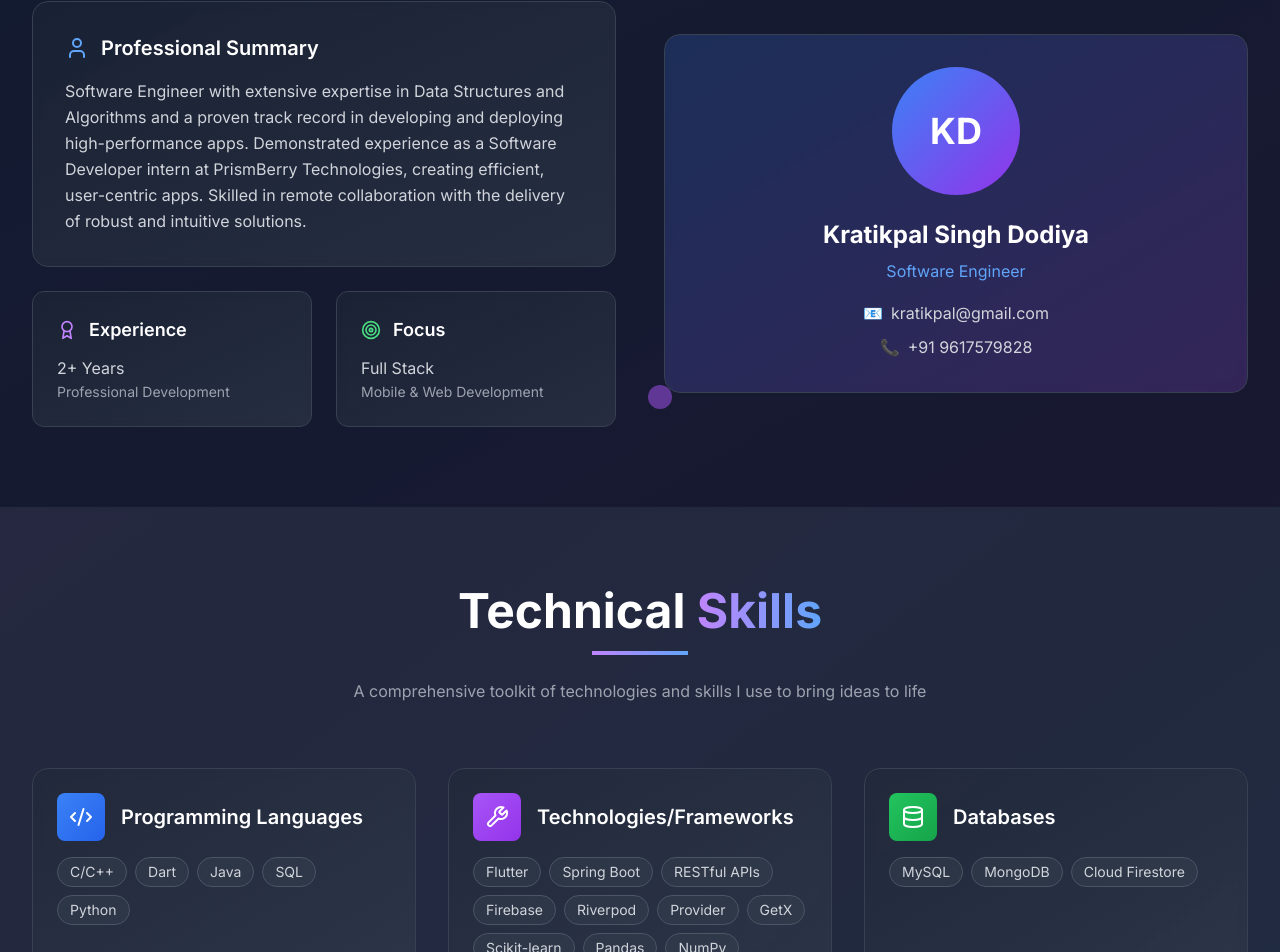
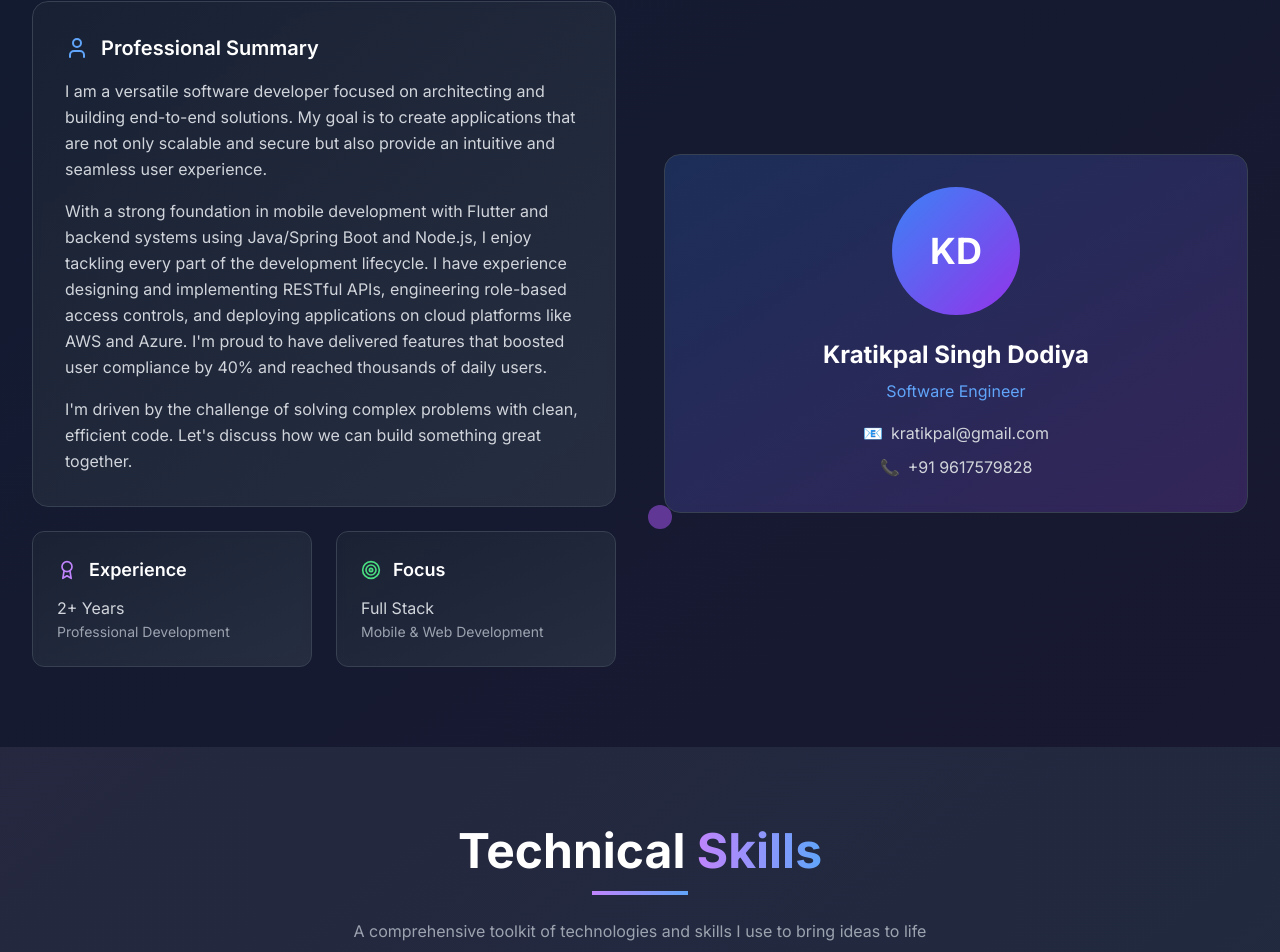
Before and after one commit to kratikpal/kratikpal.github.io, a React (Vite) app: page / in a window 1280 px wide. Shown: the part 1011-1963 px from the top of the page. Built offline with nearby package versions, Linux system fonts and the light colour scheme.

Commit message:
Refactor About and Hero components for improved readability; update resume data structure with short summary and enhanced descriptions

```diff
--- a/src/components/About.tsx
+++ b/src/components/About.tsx
@@ -1,6 +1,6 @@
-import React from 'react';
-import { User, Award, Target } from 'lucide-react';
-import { resumeData } from '../data/resume';
+import React from "react";
+import { User, Award, Target } from "lucide-react";
+import { resumeData } from "../data/resume";
 
 const About = () => {
   return (
@@ -10,7 +10,10 @@ const About = () => {
       <div className="max-w-7xl mx-auto px-4 sm:px-6 lg:px-8 relative z-10">
         <div className="text-center mb-16">
           <h2 className="text-4xl md:text-5xl font-bold text-white mb-4">
-            About <span className="bg-gradient-to-r from-blue-400 to-purple-400 bg-clip-text text-transparent">Me</span>
+            About{" "}
+            <span className="bg-gradient-to-r from-blue-400 to-purple-400 bg-clip-text text-transparent">
+              Me
+            </span>
           </h2>
           <div className="w-24 h-1 bg-gradient-to-r from-blue-400 to-purple-400 mx-auto"></div>
         </div>
@@ -20,21 +23,29 @@ const About = () => {
             <div className="bg-gradient-to-br from-gray-800/50 to-gray-700/50 backdrop-blur-sm p-8 rounded-2xl border border-gray-700 hover:border-blue-500/50 transition-all duration-300">
               <div className="flex items-center mb-4">
                 <User className="text-blue-400 mr-3" size={24} />
-                <h3 className="text-xl font-semibold text-white">Professional Summary</h3>
+                <h3 className="text-xl font-semibold text-white">
+                  Professional Summary
+                </h3>
               </div>
-              <p className="text-gray-300 leading-relaxed">
-                {resumeData.summary}
-              </p>
+              <div className="text-gray-300 leading-relaxed space-y-4">
+                {resumeData.summary.split("\n").map((paragraph, index) => (
+                  <p key={index}>{paragraph}</p>
+                ))}
+              </div>
             </div>
 
             <div className="grid sm:grid-cols-2 gap-6">
               <div className="bg-gradient-to-br from-gray-800/50 to-gray-700/50 backdrop-blur-sm p-6 rounded-xl border border-gray-700 hover:border-purple-500/50 transition-all duration-300 hover:scale-105">
                 <div className="flex items-center mb-3">
                   <Award className="text-purple-400 mr-3" size={20} />
-                  <h4 className="text-lg font-semibold text-white">Experience</h4>
+                  <h4 className="text-lg font-semibold text-white">
+                    Experience
+                  </h4>
                 </div>
                 <p className="text-gray-300">2+ Years</p>
-                <p className="text-sm text-gray-400">Professional Development</p>
+                <p className="text-sm text-gray-400">
+                  Professional Development
+                </p>
               </div>
 
               <div className="bg-gradient-to-br from-gray-800/50 to-gray-700/50 backdrop-blur-sm p-6 rounded-xl border border-gray-700 hover:border-green-500/50 transition-all duration-300 hover:scale-105">
@@ -43,7 +54,9 @@ const About = () => {
                   <h4 className="text-lg font-semibold text-white">Focus</h4>
                 </div>
                 <p className="text-gray-300">Full Stack</p>
-                <p className="text-sm text-gray-400">Mobile & Web Development</p>
+                <p className="text-sm text-gray-400">
+                  Mobile & Web Development
+                </p>
               </div>
             </div>
           </div>
@@ -54,8 +67,12 @@ const About = () => {
                 <div className="w-32 h-32 bg-gradient-to-br from-blue-500 to-purple-600 rounded-full mx-auto mb-6 flex items-center justify-center">
                   <span className="text-4xl font-bold text-white">KD</span>
                 </div>
-                <h3 className="text-2xl font-bold text-white mb-2">{resumeData.personal.name}</h3>
-                <p className="text-blue-400 mb-4">{resumeData.personal.title}</p>
+                <h3 className="text-2xl font-bold text-white mb-2">
+                  {resumeData.personal.name}
+                </h3>
+                <p className="text-blue-400 mb-4">
+                  {resumeData.personal.title}
+                </p>
 
                 <div className="space-y-2 text-gray-300">
                   <p className="flex items-center justify-center">
--- a/src/components/Hero.tsx
+++ b/src/components/Hero.tsx
@@ -1,14 +1,19 @@
-import React, { useEffect, useState } from 'react';
-import { ArrowDown, Code, Database, Smartphone } from 'lucide-react';
-import { resumeData } from '../data/resume';
+import React, { useEffect, useState } from "react";
+import { ArrowDown, Code, Database, Smartphone } from "lucide-react";
+import { resumeData } from "../data/resume";
 
 const Hero = () => {
-  const [text, setText] = useState('');
+  const [text, setText] = useState("");
   const [isDeleting, setIsDeleting] = useState(false);
   const [loopNum, setLoopNum] = useState(0);
   const [typingSpeed, setTypingSpeed] = useState(150);
 
-  const roles = ['Software Engineer', 'Flutter Developer', 'Backend Developer', 'Problem Solver'];
+  const roles = [
+    "Software Engineer",
+    "Flutter Developer",
+    "Backend Developer",
+    "Problem Solver",
+  ];
 
   useEffect(() => {
     const handleTyping = () => {
@@ -25,7 +30,7 @@ const Hero = () => {
 
       if (!isDeleting && text === fullText) {
         setTimeout(() => setIsDeleting(true), 500);
-      } else if (isDeleting && text === '') {
+      } else if (isDeleting && text === "") {
         setIsDeleting(false);
         setLoopNum(loopNum + 1);
       }
@@ -47,7 +52,7 @@ const Hero = () => {
       <div className="max-w-7xl mx-auto px-4 sm:px-6 lg:px-8 text-center relative z-10">
         <div className="animate-fade-in-up">
           <h1 className="text-5xl md:text-7xl font-bold text-white mb-6">
-            Hi, I'm{' '}
+            Hi, I'm{" "}
             <span className="bg-gradient-to-r from-blue-400 via-purple-400 to-green-400 bg-clip-text text-transparent">
               Kratikpal
             </span>
@@ -60,7 +65,7 @@ const Hero = () => {
           </div>
 
           <p className="text-lg md:text-xl text-gray-400 max-w-3xl mx-auto mb-12 leading-relaxed">
-            {resumeData.summary}
+            {resumeData.shortSummary}
           </p>
 
           <div className="flex flex-wrap justify-center gap-6 mb-12">
--- a/src/data/resume.ts
+++ b/src/data/resume.ts
@@ -6,17 +6,42 @@ export const resumeData = {
     email: "kratikpal@gmail.com",
     linkedin: "https://linkedin.com/in/kratikpal",
     leetcode: "https://leetcode.com/kratikpal",
-    github: "https://github.com/kratikpal"
+    github: "https://github.com/kratikpal",
   },
-  summary: "Software Engineer with extensive expertise in Data Structures and Algorithms and a proven track record in developing and deploying high-performance apps. Demonstrated experience as a Software Developer intern at PrismBerry Technologies, creating efficient, user-centric apps. Skilled in remote collaboration with the delivery of robust and intuitive solutions.",
+  shortSummary:"A full-stack developer crafting scalable mobile and web applications. I specialize in Flutter and Java/Spring Boot, with a proven history of enhancing user engagement and delivering significant operational improvements. I build products that are robust, efficient, and user-centric.",
+  summary:
+    "I am a versatile software developer focused on architecting and building end-to-end solutions. My goal is to create applications that are not only scalable and secure but also provide an intuitive and seamless user experience.\nWith a strong foundation in mobile development with Flutter and backend systems using Java/Spring Boot and Node.js, I enjoy tackling every part of the development lifecycle. I have experience designing and implementing RESTful APIs, engineering role-based access controls, and deploying applications on cloud platforms like AWS and Azure. I'm proud to have delivered features that boosted user compliance by 40% and reached thousands of daily users.\nI'm driven by the challenge of solving complex problems with clean, efficient code. Let's discuss how we can build something great together.",
 
   skills: {
-    "Programming Languages": ["C/C++", "Dart", "Java", "SQL", "Python"],
-    "Technologies/Frameworks": ["Flutter", "Spring Boot", "RESTful APIs", "Firebase", "Riverpod", "Provider", "GetX", "Scikit-learn", "Pandas", "NumPy"],
-    "Databases": ["MySQL", "MongoDB", "Cloud Firestore"],
-    "Domains": ["Mobile App Development", "Backend Development", "Data Structure and Algorithms", "Operating System", "Machine Learning"],
-    "Tools": ["Git", "GitHub", "ChatGPT", "Codium", "Microsoft Azure", "Razorpay"],
-    "Soft Skills": ["Effective Collaborator", "Rapid Learner", "Highly Disciplined", "Effective Problem Solver"]
+    "Programming Languages": ["C/C++", "Dart", "Java", "SQL"],
+    "Technologies/Frameworks": [
+      "Spring Boot",
+      "Flutter",
+      "RESTful APIs",
+      "Firebase",
+      "Riverpod",
+      "Provider",
+      "GetX",
+      "Node.js",
+      "Express.js",
+      "Hibernate",
+      "Docker",
+    ],
+    Databases: ["MySQL", "MongoDB", "Cloud Firestore"],
+    Domains: [
+      "Backend Development",
+      "Mobile App Development",
+      "Data Structure and Algorithms",
+      "Operating System",
+      "Machine Learning",
+    ],
+    Tools: ["Git", "GitHub", "ChatGPT", "Microsoft Azure", "Razorpay"],
+    "Soft Skills": [
+      "Effective Collaborator",
+      "Rapid Learner",
+      "Highly Disciplined",
+      "Effective Problem Solver",
+    ],
   },
 
   experience: [
@@ -25,10 +50,11 @@ export const resumeData = {
       role: "Software Developer Intern",
       duration: "February 2025 - Present",
       achievements: [
-        "Developed a REST API using Spring Boot and MongoDB to store data for library management systems",
-        "Used Spring Security with JWT tokens for token-based and role-based authentication",
-        "Created cron jobs to send reminder emails to users for book return deadlines"
-      ]
+        "Implemented automatic lock-in assignment and validation within the goal system, enforcing business rules and reducing manual errors in goal lifecycle by 90%.",
+        "Engineered a role-based access control system for lock-in management, ensuring only Admins could edit sensitive review timelines, improving data integrity.",
+        "Built a robust automatic email reminder system using Gmail SMTP and cron jobs, sending timely alerts for lock-in periods, meetings, and feedback, boosting compliance by 40%.",
+        "Enhanced user experience with features like Days Remaining Calculator and HTML-styled email templates, increasing engagement and clarity across performance checkpoints.",
+      ],
     },
     {
       company: "Divine Care",
@@ -36,10 +62,11 @@ export const resumeData = {
       duration: "October 2024 - February 2025",
       link: "https://divinecaresubscriptions.com/#/",
       achievements: [
-        "App deployed on Android, iOS, and Web for a multi-platform experience",
-        "Integrated Gumlet and YouTube for secure and diverse video content",
-        "Implemented OAuth 2.0 with Firebase and Spring Boot for Google login"
-      ]
+        "Deployed the DivineCare app across Android, iOS, and web platforms, reaching 5,000+ daily active users.",
+        "Implemented a subscription-based model that unlocked access to premium treatment content,increasing user retention.",
+        "Integrated Gumlet for secure video streaming, improving content delivery and boosting subscriber satisfaction by 35%.",
+        "Enabled Google login via OAuth 2.0 using Firebase, enhancing login security and reducing authentication errors by 80%.",
+      ],
     },
     {
       company: "Neonflake Enterprises",
@@ -49,21 +76,21 @@ export const resumeData = {
         {
           name: "WhatsApp Keyword Tracking App",
           achievements: [
-            "Built a Flutter app to track specific keywords in WhatsApp",
-            "Integrated Razorpay for in-app purchases, increasing revenue by 30%",
-            "Used GetX for efficient state management"
-          ]
+            "Built a Flutter-based app enabling users to monitor specific WhatsApp keywords, improving productivity for 1K+ users.",
+            "Integrated Razor pay for handling in-app purchases, resulting in increased revenue by 30%.",
+            "Utilized Get X for efficient state management, ensuring a responsive and smooth user experience.",
+          ],
         },
         {
           name: "Cheminova Territory Manager App",
           achievements: [
-            "Implemented KYC verification to validate 100% of users",
-            "Built an attendance system for employee tracking",
-            "Managed backend with Node.js and Express.js"
-          ]
-        }
-      ]
-    }
+            "Implemented a robust KYC verification system, enabling the organization to now verify the 100% of users.",
+            "Implemented an attendance system, allowing the organization to keep track of employee attendance, which resulted in improved workforce management.",
+            "Worked on the back end using Node.js and Express.js to efficiently manage KYC data.",
+          ],
+        },
+      ],
+    },
   ],
 
   education: [
@@ -71,14 +98,14 @@ export const resumeData = {
       institution: "University of Delhi",
       degree: "Master of Computer Applications",
       duration: "September 2023 - July 2025",
-      score: "CGPA: 6.9"
+      score: "CGPA: 6.9",
     },
     {
       institution: "Holkar Science College",
       degree: "Bachelor of Computer Applications",
       duration: "August 2020 - September 2023",
-      score: "71.20%"
-    }
+      score: "71.20%",
+    },
   ],
 
   projects: [
@@ -86,68 +113,109 @@ export const resumeData = {
       name: "Quiz App",
       github: "https://github.com/kratikpal/quiz-app",
       liveLink: "https://proud-field-0a891c400.6.azurestaticapps.net/",
-      technologies: ["Java", "Spring Boot", "MongoDB", "Razorpay", "Microsoft Azure"],
+      technologies: [
+        "Java",
+        "Spring Boot",
+        "MongoDB",
+        "Razorpay",
+        "Microsoft Azure",
+      ],
       description: [
         "Designed an email verification system with OTP, enhancing user security and ensuring valid account registrations",
         "Implemented a subscription-based model, generating consistent revenue and improving user retention",
         "Integrated Razorpay as a payment gateway, streamlining secure payments for premium users",
         "Developed a feature to store and analyze users' results and their selected answers, providing personalized feedback and insights",
-        "Deployed the application on Microsoft Azure, ensuring scalability and high availability for users"
-      ]
+        "Deployed the application on Microsoft Azure, ensuring scalability and high availability for users",
+      ],
     },
 
     {
       name: "Online Compiler",
       github: "https://github.com/kratikpal/online_compiler",
-      technologies: ["Node.js", "React.js", "Docker", "REST API", "AWS EC2", "ECS"],
+      technologies: [
+        "Node.js",
+        "React.js",
+        "Docker",
+        "REST API",
+        "AWS EC2",
+        "ECS",
+      ],
       description: [
         "Supported compilation for C++, Java, Python, and JavaScript",
         "Used Docker containers to isolate code execution",
         "Built REST API in Node.js for handling code execution requests",
-        "Deployed using AWS EC2 and ECS for scalable performance"
-      ]
+        "Deployed using AWS EC2 and ECS for scalable performance",
+      ],
     },
     {
       name: "Library Management System",
       github: "https://github.com/kratikpal/library-management",
-      technologies: ["Java", "Spring Boot", "MongoDB", "JWT", "Spring Security"],
+      technologies: [
+        "Java",
+        "Spring Boot",
+        "MongoDB",
+        "JWT",
+        "Spring Security",
+      ],
       description: [
         "Developed a book reservation system using Spring Boot, enabling users to easily reserve and track books",
         "Implemented secure authentication with JWT tokens, ensuring user data privacy and system security",
-        "Integrated an email reminder system to notify users about the due dates, improving book return rates and user engagement"
-      ]
+        "Integrated an email reminder system to notify users about the due dates, improving book return rates and user engagement",
+      ],
     },
     {
       name: "Video Post App",
       github: "https://github.com/kratikpal/video-post-app",
-      technologies: ["Flutter", "Firebase", "Cloud Firestore", "Authentication", "Geolocator"],
+      technologies: [
+        "Flutter",
+        "Firebase",
+        "Cloud Firestore",
+        "Authentication",
+        "Geolocator",
+      ],
       description: [
         "Developed a video sharing app enabling users to title and share their videos with ease",
         "Implemented OTP-based mobile authentication with Firebase, ensuring secure user access",
-        "Integrated geolocator to display video upload locations, using Cloud Firestore for reliable data management"
-      ]
+        "Integrated geolocator to display video upload locations, using Cloud Firestore for reliable data management",
+      ],
     },
     {
       name: "Song Recommender System",
       github: "https://github.com/kratikpal/song-recommender",
       liveLink: "https://colab.research.google.com/drive/your-colab-link",
-      technologies: ["Python", "Scikit-learn", "Pandas", "NumPy", "Scikit-surprise", "Matplotlib"],
+      technologies: [
+        "Python",
+        "Scikit-learn",
+        "Pandas",
+        "NumPy",
+        "Scikit-surprise",
+        "Matplotlib",
+      ],
       description: [
         "A music recommender system that suggests Hindi songs based on both content-based and collaborative filtering techniques",
         "Implemented content-based filtering using KNN, leveraging features like energy, tempo, noise, and other song attributes",
-        "Implemented collaborative filtering using SVD to offer recommendations based on user preferences"
-      ]
+        "Implemented collaborative filtering using SVD to offer recommendations based on user preferences",
+      ],
     },
     {
       name: "AudioVibe",
       github: "https://github.com/kratikpal/audiovibe",
-      technologies: ["Dart", "Flutter", "Riverpod", "REST API", "Just Audio", "Node.js", "JWT", "MongoDB"],
+      technologies: [
+        "Dart",
+        "Flutter",
+        "Riverpod",
+        "REST API",
+        "Just Audio",
+        "Node.js",
+        "JWT",
+        "MongoDB",
+      ],
       description: [
         "Music streaming app with 1M+ tracks and song categories",
         "Used YouTube Explode and Just Audio for seamless playback",
         "Implemented JWT-based authentication with Bcrypt",
-        "Built APIs to track and store user listening history"
-      ]
-    }
-  ]
+        "Built APIs to track and store user listening history",
+      ],
+    },
+  ],
 };
```
